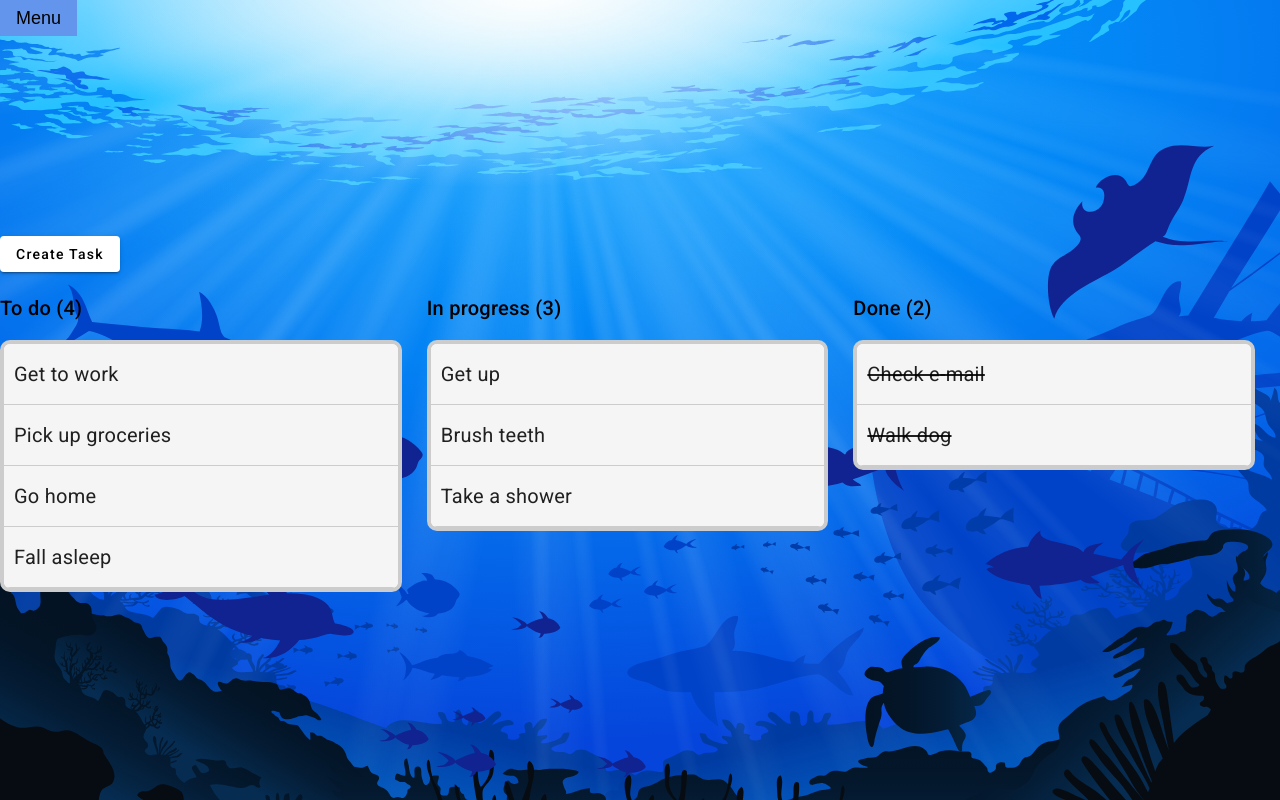
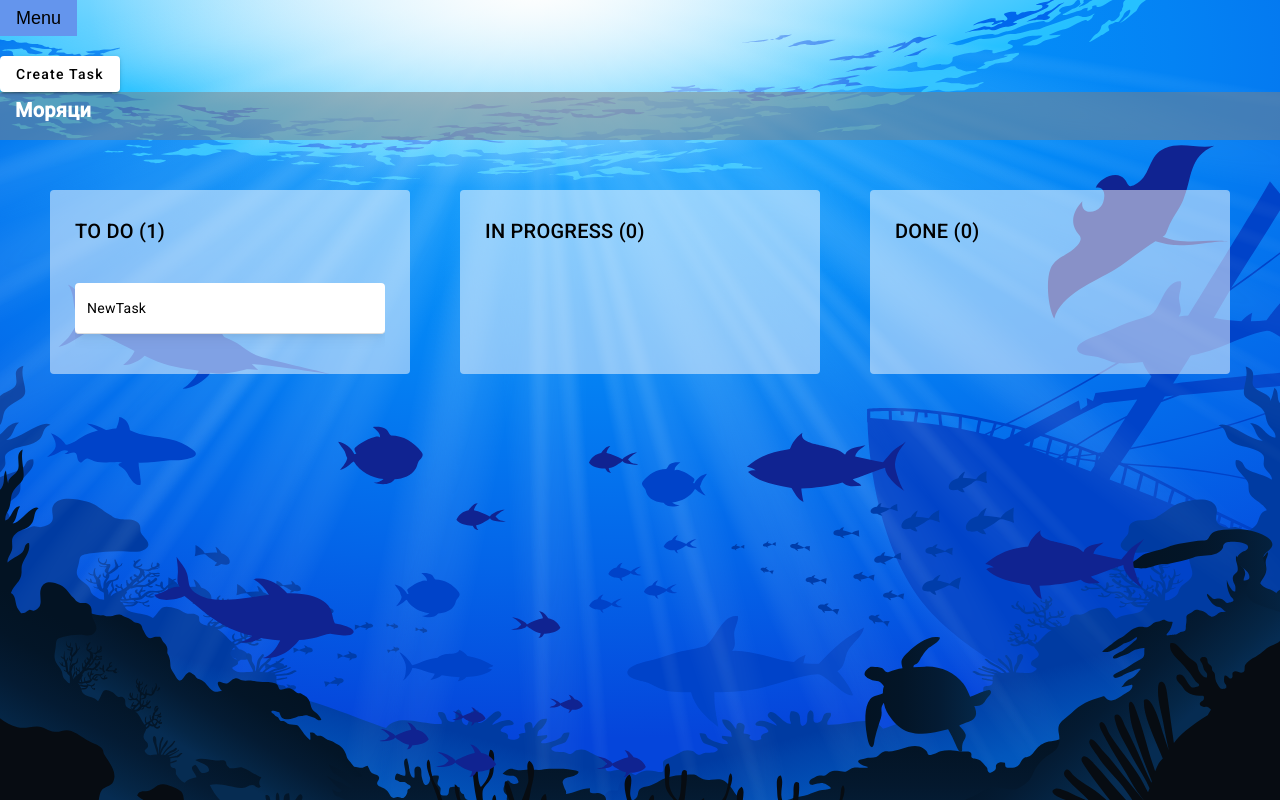
Before and after one commit to rd-henrique-krastev/task-easy, an Angular app: page /jira-board in a window 1280 px wide. Built offline with nearby package versions, Linux system fonts and the light colour scheme; sample sign-in values are in the browser's storage.

Commit message:
change dashboard styling to scss

```diff
--- a/src/app/card.ts
+++ /dev/null
@@ -1,6 +0,0 @@
-export interface Card {
-    cardName: string;
-    cardStatus: string;
-    cardAsignee: string;
-    description: string;
-}
--- a/src/app/components/dashboard/dashboard.component.css
+++ /dev/null
@@ -1,71 +0,0 @@
-
-
-
-.jira-board-container{
-  display: flex;
-    justify-content: center;
-}
-
-.cdk-me {
-  margin-bottom: 50vh;
-}
-
-.create-task-btn {
-  margin-bottom: 20px;
-}
-
-
-.input-container {
-  width: 400em;
-  max-width: 100%;
-  margin: 0 25px 25px 0;
-  display: inline-block;
-  vertical-align: top;
-}
-
-.input-list {
-  border: solid 4px #ccc;
-  min-height: 60px;
-  background: white;
-  border-radius: 10px;
-  overflow: hidden;
-  display: block;
-}
-
-.input-box {
-  padding: 20px 10px;
-  border-bottom: solid 1px #ccc;
-  color: rgba(0, 0, 0, 0.87);
-  display: flex;
-  flex-direction: row;
-  align-items: center;
-  justify-content: space-between;
-  box-sizing: border-box;
-  cursor: move;
-  background: whitesmoke;
-  font-size: 20px;
-}
-
-.cdk-drag-preview {
-  box-sizing: border-box;
-  border-radius: 4px;
-  box-shadow: 0 5px 5px -3px rgba(0, 0, 0, 0.2),
-    0 8px 10px 1px rgba(0, 0, 0, 0.14),
-    0 3px 14px 2px rgba(0, 0, 0, 0.12);
-}
-
-.cdk-drag-placeholder {
-  opacity: 0;
-}
-
-.cdk-drag-animating {
-  transition: transform 300ms cubic-bezier(0, 0, 0.2, 1);
-}
-
-.example-box:last-child {
-  border: none;
-}
-
-.example-list.cdk-drop-list-dragging .example-box:not(.cdk-drag-placeholder) {
-  transition: transform 300ms cubic-bezier(0, 0, 0.2, 1);
-}
--- a/src/app/components/dashboard/dashboard.component.html
+++ b/src/app/components/dashboard/dashboard.component.html
@@ -2,36 +2,38 @@
 
 <button class="create-task-btn" mat-raised-button (click)="openDialog()">Create Task</button>
 
+<div class="board">
 
-<div class="jira-board-container">
-<div class="input-container">
-  <h2>To do ({{todo.length}})</h2>
+  <div class="board-bar">
+    <p class="board-name">{{ board.name }}</p>
+  </div>
 
-  <div cdkDropList #todoList="cdkDropList" [cdkDropListData]="todo" [cdkDropListConnectedTo]="[inprogressList,doneList]"
-    class="input-list" (cdkDropListDropped)="drop($event)">
-    <div class="input-box" *ngFor="let item of todo" cdkDrag>
+  <div class="board-wrapper">
+
+    <div class="board-columns" cdkDropListGroup>
+      <div class="board-column">
+        <div class="column-title">
+          <h2>TO DO ({{todo.tasks.length}})</h2>
+        </div>
+
+          <div class="tasks-container" cdkDropList #todoList="cdkDropList" [cdkDropListData]="todo.tasks" [cdkDropListConnectedTo]="[inprogressList,doneList]"
+             (cdkDropListDropped)="drop($event)">
+            <div class="task" *ngFor="let item of todo.tasks" cdkDrag>
               <cdk-accordion class="example-accordion">
                 <cdk-accordion-item #accordionItem="cdkAccordionItem" class="example-accordion-item" role="button" tabindex="0"
                   [attr.aria-expanded]="accordionItem.expanded" [attr.aria-controls]="'accordion-body-' + item">
                   <div class="example-accordion-item-header" (click)="accordionItem.toggle()">
-            {{ item }}
+                    {{ item.title }}
                   </div>
                   <div class="example-accordion-item-body" role="region" [style.display]="accordionItem.expanded ? '' : 'none'"
                     [attr.id]="'accordion-body-' + item" [attr.aria-labelledby]="'accordion-header-' + item">
                     <mat-card class="example-card">
                       <mat-card-header>
-                <mat-card-subtitle>To do</mat-card-subtitle>
+                        <mat-card-subtitle>{{item.asignee}}</mat-card-subtitle>
                       </mat-card-header>
                       <mat-card-content>
-                <p>Content</p>
+                        {{item.description}}
                       </mat-card-content>
-              <mat-card-actions>
-                <mat-button-toggle-group name="fontStyle" aria-label="Font Style">
-                  <mat-button-toggle >To do</mat-button-toggle>
-                  <mat-button-toggle value="italic">In Progress</mat-button-toggle>
-                  <mat-button-toggle value="underline">Done</mat-button-toggle>
-                </mat-button-toggle-group>
-              </mat-card-actions>
                     </mat-card>
                   </div>
                 </cdk-accordion-item>
@@ -39,79 +41,35 @@
             </div>
           </div>
       </div>
+      <div class="board-column">
+          <div class="column-title">
+            <h2>IN PROGRESS ({{inprogress.tasks.length}})</h2>
+          </div>
 
+            <div class="tasks-container" cdkDropList #inprogressList="cdkDropList" [cdkDropListData]="inprogress.tasks" [cdkDropListConnectedTo]="[todoList,doneList]"
+               (cdkDropListDropped)="drop($event)">
+              <div class="task" *ngFor="let item of inprogress.tasks" cdkDrag>
+               <p>{{item}}</p>
+              </div>
+            </div>
+          </div>
+          <div class="board-column">
+            <div class="column-title">
+              <h2>DONE ({{done.tasks.length}})</h2>
+            </div>
 
+              <div class="tasks-container" cdkDropList #doneList="cdkDropList" [cdkDropListData]="done.tasks" [cdkDropListConnectedTo]="[todoList,inprogressList]"
+                 (cdkDropListDropped)="drop($event)">
+                <div class="task" *ngFor="let item of done.tasks" cdkDrag>
 
-
-<div class="input-container">
-  <h2>In progress ({{inprogress.length}})</h2>
-
-  <div cdkDropList #inprogressList="cdkDropList" [cdkDropListData]="inprogress" [cdkDropListConnectedTo]="[doneList,todoList]"
-    class="input-list" (cdkDropListDropped)="drop($event)">
-    <div class="input-box" *ngFor="let item of inprogress" cdkDrag>
-      <cdk-accordion class="example-accordion">
-        <cdk-accordion-item #accordionItem="cdkAccordionItem" class="example-accordion-item" role="button" tabindex="0"
-          [attr.aria-expanded]="accordionItem.expanded" [attr.aria-controls]="'accordion-body-' + item">
-          <div class="example-accordion-item-header" (click)="accordionItem.toggle()">
-            {{ item }}
-          </div>
-          <div class="example-accordion-item-body" role="region" [style.display]="accordionItem.expanded ? '' : 'none'"
-            [attr.id]="'accordion-body-' + item" [attr.aria-labelledby]="'accordion-header-' + item">
-            <mat-card class="example-card">
-              <mat-card-header>
-                <mat-card-subtitle>In progress</mat-card-subtitle>
-              </mat-card-header>
-              <mat-card-content>
-                <p>Content</p>
-              </mat-card-content>
-              <mat-card-actions>
-                <mat-button-toggle-group name="fontStyle" aria-label="Font Style">
-                  <mat-button-toggle >To do</mat-button-toggle>
-                  <mat-button-toggle value="italic">In Progress</mat-button-toggle>
-                  <mat-button-toggle value="underline">Done</mat-button-toggle>
-                </mat-button-toggle-group>
-              </mat-card-actions>
-            </mat-card>
-          </div>
-        </cdk-accordion-item>
-      </cdk-accordion>
+                 <p>{{item}}</p>
                 </div>
               </div>
             </div>
 
-<div class="input-container">
-  <h2>Done ({{done.length}})</h2>
+    </div>
 
-  <div cdkDropList #doneList="cdkDropList" [cdkDropListData]="done" [cdkDropListConnectedTo]="[todoList,inprogressList]" class="input-list"
-    (cdkDropListDropped)="drop($event)">
-    <div class="input-box" *ngFor="let item of done" cdkDrag>
-      <cdk-accordion class="example-accordion">
-        <cdk-accordion-item #accordionItem="cdkAccordionItem" class="example-accordion-item" role="button" tabindex="0"
-          [attr.aria-expanded]="accordionItem.expanded" [attr.aria-controls]="'accordion-body-' + item">
-          <div class="example-accordion-item-header" (click)="accordionItem.toggle()"><s>
-              {{ item }}</s>
+
   </div>
-          <div class="example-accordion-item-body" role="region" [style.display]="accordionItem.expanded ? '' : 'none'"
-            [attr.id]="'accordion-body-' + item" [attr.aria-labelledby]="'accordion-header-' + item">
-            <mat-card class="example-card">
-              <mat-card-header>
-                <mat-card-subtitle>Done</mat-card-subtitle>
-              </mat-card-header>
-              <mat-card-content>
-                <p>Content</p>
-              </mat-card-content>
-              <mat-card-actions>
-                <mat-button-toggle-group name="fontStyle" aria-label="Font Style">
-                  <mat-button-toggle >To do</mat-button-toggle>
-                  <mat-button-toggle value="italic">In Progress</mat-button-toggle>
-                  <mat-button-toggle value="underline">Done</mat-button-toggle>
-                </mat-button-toggle-group>
-              </mat-card-actions>
-            </mat-card>
+
 </div>
-        </cdk-accordion-item>
-      </cdk-accordion>
-    </div>
-  </div>
-</div>
-</div>
--- /dev/null
+++ b/src/app/components/dashboard/dashboard.component.scss
@@ -0,0 +1,98 @@
+
+.board {
+  display: flex;
+  flex-direction: column;
+  flex-grow: 1;
+
+  // Override Automatic Minimum Size
+  // https://stackoverflow.com/questions/36247140/why-dont-flex-items-shrink-past-content-size
+  min-width: 0;
+  min-height: 0;
+
+  .board-bar {
+      background: rgba(gray, 0.5);
+      padding: 8px 15px;
+
+      .board-name {
+          font-size: 20px;
+          font-weight: bold;
+          color: white;
+      }
+  }
+
+  .board-wrapper {
+      display: flex;
+      flex-grow: 1;
+
+      .board-columns {
+          display: flex;
+          flex-grow: 1;
+
+          .board-column {
+              display: flex;
+              flex-direction: column;
+              flex-grow: 1;
+              flex-basis: 0; // to force the columns to all be the same size, regardless of content
+
+              min-width: 300px;
+              margin: 50px;
+              padding: 25px;
+
+              border-radius: 4px;
+
+              background: rgba(white, 0.5);
+
+              &:not(:first-child) {
+                  margin-left: 0;
+              }
+
+              .column-title {
+                  font-size: 20px;
+                  font-weight: 800;
+                  font-family: 'Lato', sans-serif;
+                  text-transform: uppercase;
+                  margin-bottom: 20px;
+              }
+          }
+      }
+  }
+}
+
+
+.tasks-container {
+  flex-grow: 1;
+  overflow-y: auto;
+}
+
+.task {
+  display: flex;
+  padding: 15px 12px;
+  background: white;
+  border-bottom: solid 1px #ddd;
+  border-radius: 4px;
+
+  margin-bottom: 15px;
+
+  box-shadow: 0 5px 5px -3px rgba(0, 0, 0, 0.05),
+  0 3px 14px 2px rgba(0, 0, 0, 0.05);
+}
+
+.cdk-drag-preview {
+  box-sizing: border-box;
+  border-radius: 4px;
+  box-shadow: 0 5px 5px -3px rgba(0, 0, 0, 0.2),
+              0 8px 10px 1px rgba(0, 0, 0, 0.14),
+              0 3px 14px 2px rgba(0, 0, 0, 0.12);
+}
+
+.cdk-drag-placeholder {
+  opacity: 0;
+}
+
+.cdk-drag-animating {
+  transition: transform 250ms cubic-bezier(0, 0, 0.2, 1);
+}
+
+.tasks-container.cdk-drop-list-dragging .task:not(.cdk-drag-placeholder) {
+  transition: transform 250ms cubic-bezier(0, 0, 0.2, 1);
+}
--- a/src/app/components/dashboard/dashboard.component.ts
+++ b/src/app/components/dashboard/dashboard.component.ts
@@ -9,24 +9,30 @@ import {
 } from '@angular/cdk/drag-drop';
 import { ActivatedRoute, Router } from '@angular/router';
 import { AuthenticationService } from 'src/app/services/authentication.service';
-import { Card } from 'src/app/card';
 import {MatDialog} from "@angular/material/dialog";
 import {CreateJiraComponent} from "../create-jira/create-jira.component";
+import { Board } from 'src/app/models/board.model';
+import { Column } from 'src/app/models/column.model';
+import { Task } from 'src/app/models/task.model';
 
 
 @Component({
   selector: 'app-dashboard',
   templateUrl: './dashboard.component.html',
-  styleUrls: ['./dashboard.component.css'],
+  styleUrls: ['./dashboard.component.scss'],
 })
 export class DashboardComponent {
-  cards: Card[] = [];
-  longText = `test`;
+ todo:Column =new Column('todo',[new Task('NewTask','Pesho','Hello Test')]);
+ inprogress:Column= new Column('in progress',[]);
+ done:Column= new Column('done',[]);
+
+  board: Board = new Board('Моряци',
+  [this.todo,
+   this.inprogress,
+   this.done]);
+
   username:string|undefined
-  todo: string[] = ['Get to work', 'Pick up groceries', 'Go home', 'Fall asleep'];
-  inprogress: string[] = ['Get up', 'Brush teeth', 'Take a shower']
-  done: string[] = ['Check e-mail', 'Walk dog'];
-  expandedIndex = 0;
+
 
 
   title: string = '';
@@ -58,13 +64,13 @@ export class DashboardComponent {
 
     dialogRef.afterClosed().subscribe(result => {
       if (result) {
-        this.todo.push(result.title + result.assignee + result.description)
+        this.todo.tasks.push(result.title + result.assignee + result.description)
         //todo -> make each card to have fields [assignee, description and title, not only a string]
       }
     });
   }
 
-  drop(event: CdkDragDrop<string[]>) {
+  drop(event: CdkDragDrop<Task[]>) {
     if (event.previousContainer === event.container) {
       moveItemInArray(event.container.data, event.previousIndex, event.currentIndex);
     } else {
--- a/src/app/components/nav/nav.component.css
+++ b/src/app/components/nav/nav.component.css
@@ -1,14 +1,14 @@
 .example-menu {
   display: inline-flex;
   flex-direction: column;
-  min-width: 180px;
-  max-width: 280px;
-  background-color: rgba(255, 255, 255);
+  min-width: 100px;
+  max-width: 200px;
+  background-color: rgba(84, 84, 221, 0.5);
   padding: 6px 0;
 }
 
 .example-standalone-trigger {
-  margin-bottom: 200px;
+  margin-bottom: 20px;
   background-color: cornflowerblue !important;
   color: black;
   font-size: large;
--- /dev/null
+++ b/src/app/models/board.model.ts
@@ -0,0 +1,5 @@
+import { Column } from './column.model';
+
+export class Board {
+    constructor(public name: string, public columns: Column[]) {}
+}
--- /dev/null
+++ b/src/app/models/column.model.ts
@@ -0,0 +1,5 @@
+import { Task } from "./task.model";
+
+export class Column {
+    constructor(public name: string, public tasks: Task[]) {}
+}
--- /dev/null
+++ b/src/app/models/task.model.ts
@@ -0,0 +1,7 @@
+export class Task {
+  constructor(
+   public title: string,
+   public asignee: string,
+   public description: string,
+  ) {}
+}
```
Lines whose indentation alone changed are shown as unchanged.
